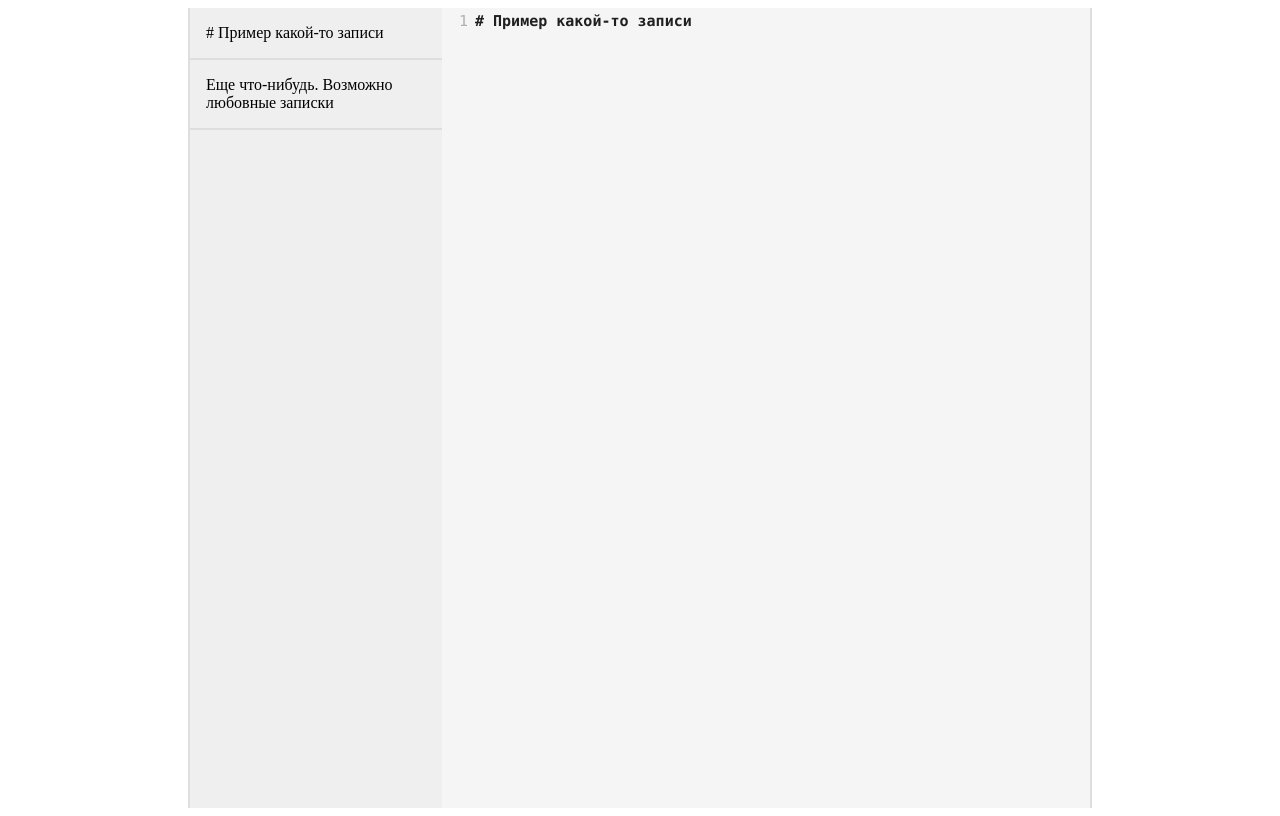
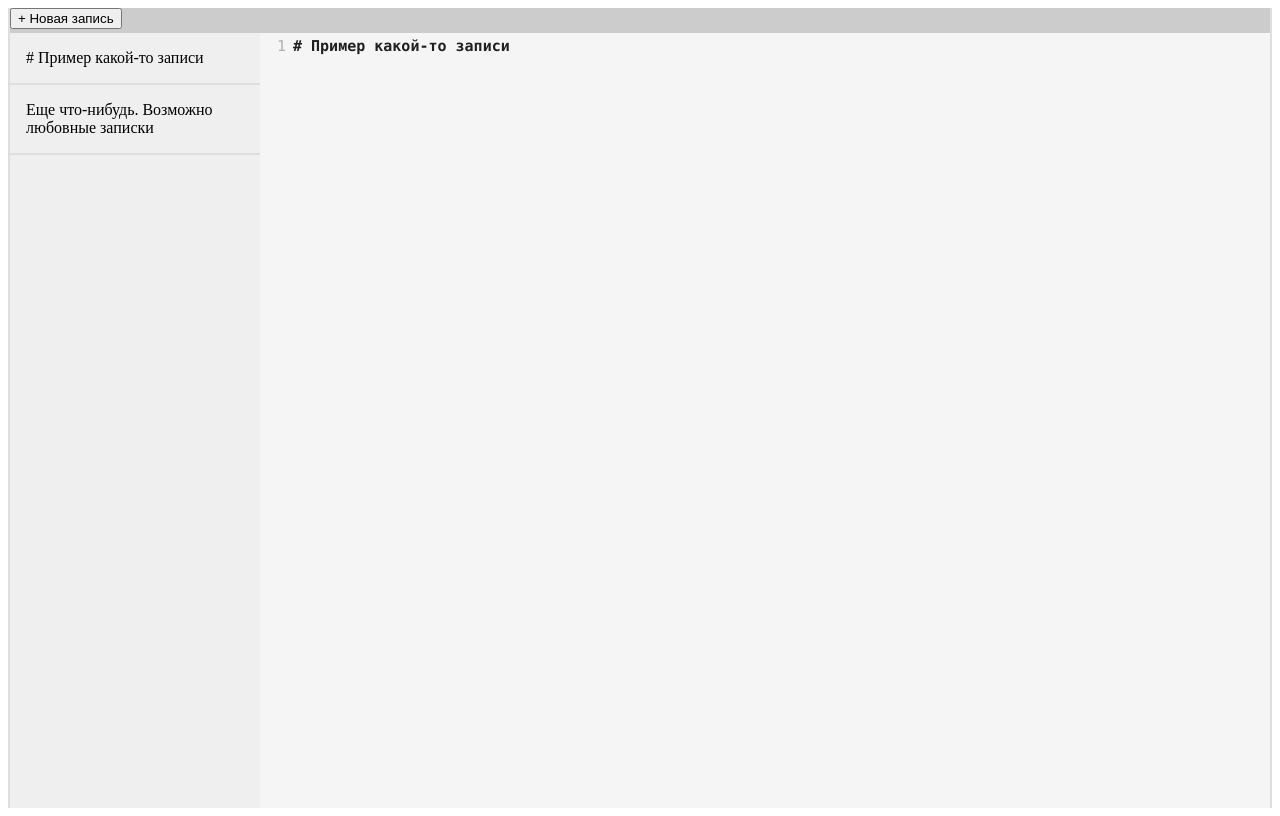
Before and after one commit to AmadeusDeadDmytro/ama_notes, a React (Create React App) app: page / in a window 1280 px wide. Built offline with nearby package versions, Linux system fonts and the light colour scheme.

Commit message:
create note functionality

```diff
--- a/src/componets/App.tsx
+++ b/src/componets/App.tsx
@@ -1,3 +1,4 @@
+import Navigation from '../containers/Navigation'
 import NoteEditor from '../containers/NoteEditor'
 import NoteList from '../containers/NoteList'
 import React from 'react'
@@ -6,6 +7,7 @@
 const App: React.FC = () => {
 	return (
 		<AppContainer>
+			<Navigation />
 			<NoteList />
 			<NoteEditor />
 		</AppContainer>
@@ -15,10 +17,11 @@
 export default App
 
 const AppContainer = styled.div`
+	display: grid;
+	grid-template-areas: 'nav nav nav' 'sidebar editor editor';
+	grid-template-columns: 250px auto;
+	grid-template-rows: 25px auto;
 	min-height: 100vh;
-	max-width: 900px;
-	margin: 0 auto;
-	display: flex;
 	border-left: 2px solid #dedede;
 	border-right: 2px solid #dedede;
 `
--- /dev/null
+++ b/src/containers/Navigation.tsx
@@ -0,0 +1,45 @@
+import { addNote, swapNote } from '../actions'
+
+import { Dispatch } from 'redux'
+import React from 'react'
+import { connect } from 'react-redux'
+import styled from 'styled-components'
+import {v4 as uuid} from 'uuid'
+
+const Navigation = (props) => {
+	const {addNote, swapNote} = props
+
+	return (
+		<NavigationContainer>
+			<button onClick={() => {
+				const note = {
+					id: uuid(),
+					text: 'новая запись',
+					created: '',
+					lastUpdated: ''
+				}
+
+				addNote(note)
+				swapNote(note.id)
+			}}>
+				+ Новая запись
+			</button>
+		</NavigationContainer>
+	)
+}
+
+const mapStateToProps = state => ({
+	state
+})
+
+const mapDispatchToProps = (dispatch: Dispatch) => ({
+	addNote: note => dispatch(addNote(note)),
+	swapNote: noteId => dispatch(swapNote(noteId))
+})
+
+export default connect(mapStateToProps, mapDispatchToProps)(Navigation)
+
+const NavigationContainer = styled.div`
+	grid-area: nav;
+	background: #ccc;
+`
--- a/src/containers/NoteEditor.tsx
+++ b/src/containers/NoteEditor.tsx
@@ -18,10 +18,6 @@
 interface NoteProps {
 	note: NoteObject,
 	updateNote: Function,
-}
-
-interface NoteState {
-	note: NoteObject
 }
 
 const NoteEditor = (props: NoteProps) => {
@@ -54,7 +50,7 @@
 )(NoteEditor)
 
 const Editor = styled(CodeMirror)`
-	width: 100%;
+	grid-area: editor;
 
 	.CodeMirror {
 		-webkit-font-smoothing: subpixel-antialiased;
--- a/src/containers/NoteList.tsx
+++ b/src/containers/NoteList.tsx
@@ -34,8 +34,8 @@
 export default connect(mapStateToProps, mapDispatchToProps)(NoteList)
 
 const Sidebar = styled.aside`
+	grid-area: sidebar;
 	background: #efefef;
-	width: 350px;
 `
 
 const NoteListContainer = styled.div`
--- a/src/reducers/noteReducer.ts
+++ b/src/reducers/noteReducer.ts
@@ -6,7 +6,7 @@
 const noteReducer = (state = initialState, action) => {
 	switch (action.type) {
 		case ADD_NOTE:
-			return [...state, {id: uuid(), text: action.payload, created: '', lastUpdated: ''}]
+			return [...state, action.payload]
 		case UPDATE_NOTE:
 			return state.map(note => {
 				if(note.id === action.payload.id){
```
Also changed, not shown: 2 other files (tests, documents, lock files or other folders).
